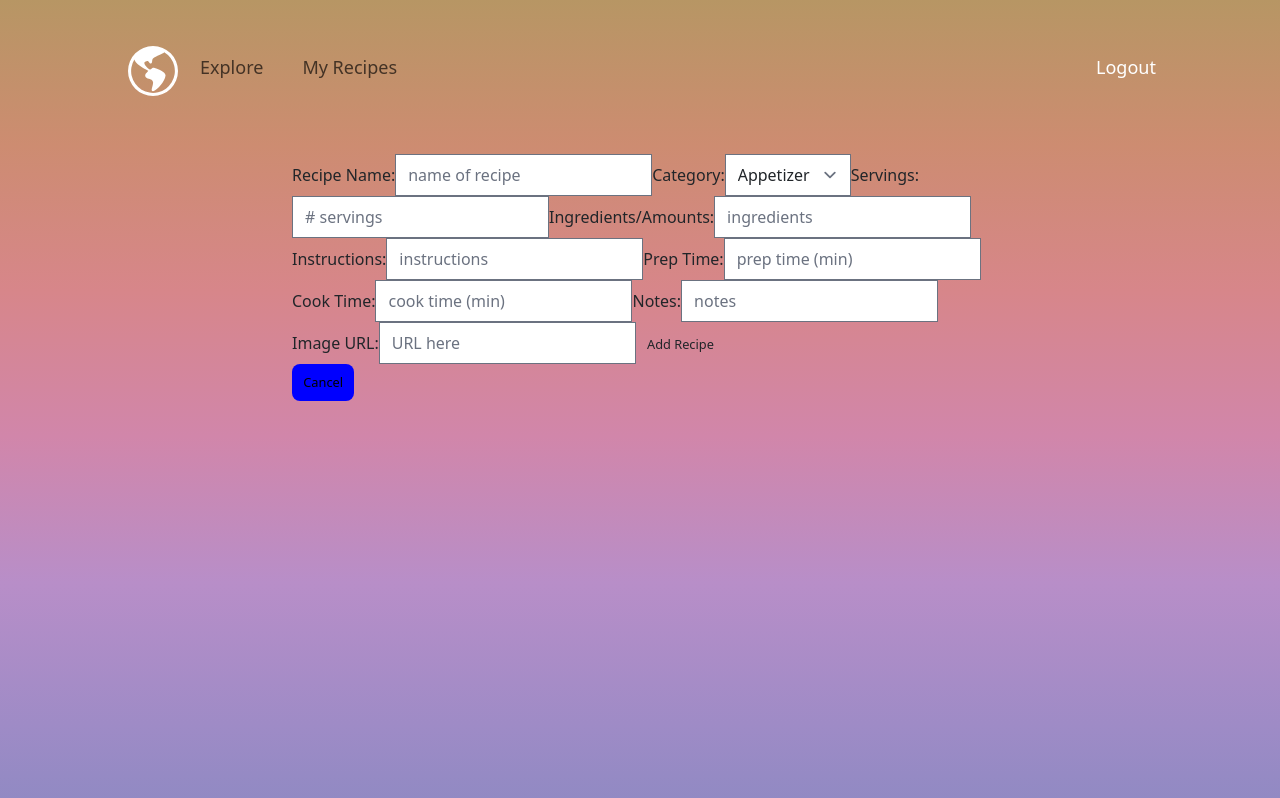
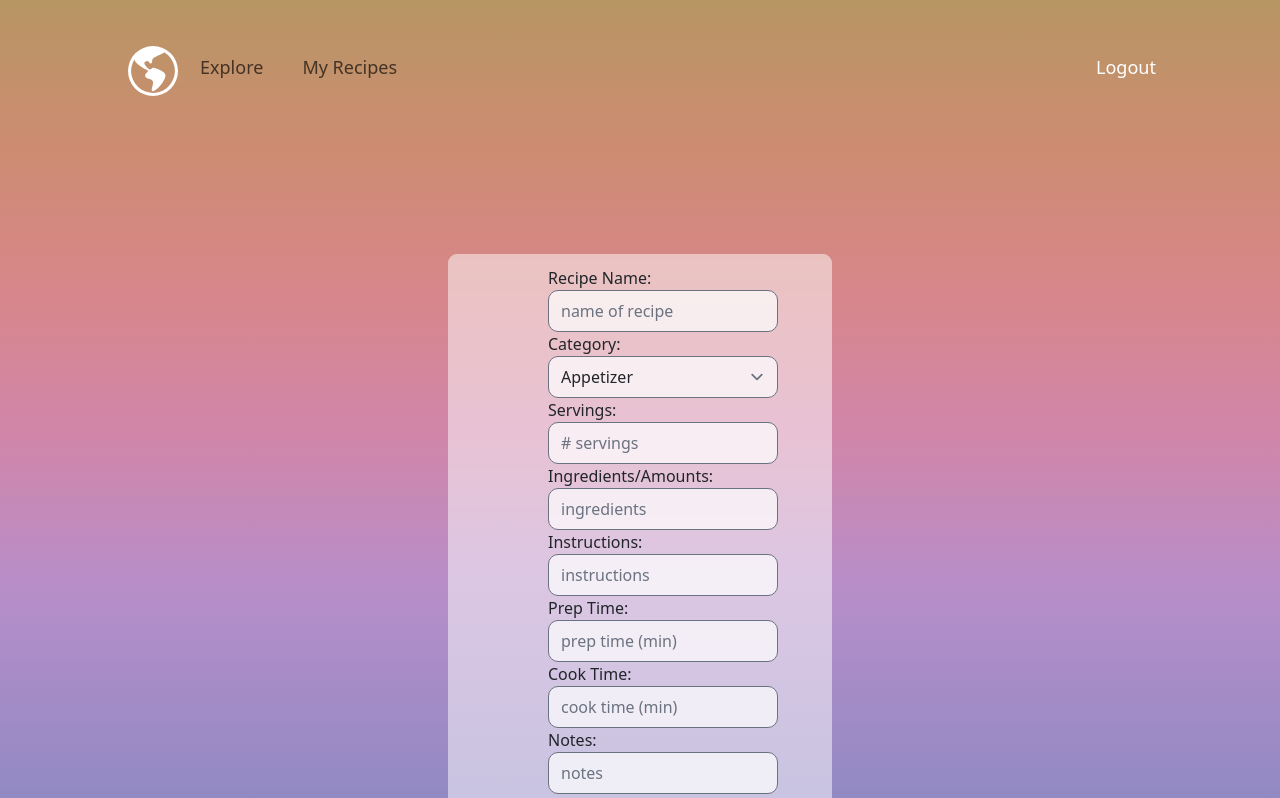
Before and after one commit to amyrtandrew/Connected_Cook_Website, a React (Vite) app: page /create-recipe in a window 1280 px wide. Shown: the top 798 px of the page. Built offline with nearby package versions, Linux system fonts and the light colour scheme; no server answers.

Commit message:
create recipe for m css

```diff
--- a/src/Components/Profile/MyRecipes/CreateRecipeForm.jsx
+++ b/src/Components/Profile/MyRecipes/CreateRecipeForm.jsx
@@ -13,9 +13,24 @@ const CreateRecipeForm = ({ onCreateRecipe }) => {
   const [image, setImage] = useState("");
 
   return (
-    <div>
+    <div
+      style={{
+        display: "flex",
+        justifyContent: "center",
+        alignItems: "center",
+        paddingTop: "50px",
+        marginTop: "25vh",
+        marginLeft: "auto",
+        marginRight: "auto",
+        borderRadius: "9px",
+        height: "80vh",
+        width: "30vw",
+        backgroundColor: "rgb(255 255 255 / 50%)",
+      }}
+    >
       <form
         className="create-recipe-form"
+        style={{ width: "100%" }}
         onSubmit={(e) => {
           onCreateRecipe(e, {
             recipeName: recipeName,
@@ -37,12 +52,22 @@ const CreateRecipeForm = ({ onCreateRecipe }) => {
           type="text"
           placeholder="name of recipe"
           required
+          style={{
+            borderRadius: "10px",
+            width: "18vw",
+            backgroundColor: "rgb(255 255 255 / 70%)",
+          }}
           onChange={(e) => setRecipeName(e.target.value)}
         />
         <label htmlFor="category">Category:</label>
         <select
           name="category"
           id="category"
+          style={{
+            borderRadius: "10px",
+            width: "18vw",
+            backgroundColor: "rgb(255 255 255 / 70%)",
+          }}
           onChange={(e) => setCategory(e.target.value)}
         >
           <option value="1">Appetizer</option>
@@ -57,6 +82,11 @@ const CreateRecipeForm = ({ onCreateRecipe }) => {
           name="servings"
           id="servings"
           type="text"
+          style={{
+            borderRadius: "10px",
+            width: "18vw",
+            backgroundColor: "rgb(255 255 255 / 70%)",
+          }}
           placeholder="# servings"
           onChange={(e) => setServings(e.target.value)}
         />
@@ -65,6 +95,11 @@ const CreateRecipeForm = ({ onCreateRecipe }) => {
           name="ingredients"
           id="ingredients"
           type="text"
+          style={{
+            borderRadius: "10px",
+            width: "18vw",
+            backgroundColor: "rgb(255 255 255 / 70%)",
+          }}
           placeholder="ingredients"
           onChange={(e) => setIngredients(e.target.value)}
         />
@@ -73,6 +108,11 @@ const CreateRecipeForm = ({ onCreateRecipe }) => {
           name="instructions"
           id="instructions"
           type="text"
+          style={{
+            borderRadius: "10px",
+            width: "18vw",
+            backgroundColor: "rgb(255 255 255 / 70%)",
+          }}
           placeholder="instructions"
           onChange={(e) => setInstructions(e.target.value)}
         />
@@ -81,6 +121,11 @@ const CreateRecipeForm = ({ onCreateRecipe }) => {
           name="prepTime"
           id="prepTime"
           type="text"
+          style={{
+            borderRadius: "10px",
+            width: "18vw",
+            backgroundColor: "rgb(255 255 255 / 70%)",
+          }}
           placeholder="prep time (min)"
           onChange={(e) => setPrepTime(e.target.value)}
         />
@@ -89,6 +134,11 @@ const CreateRecipeForm = ({ onCreateRecipe }) => {
           name="cookTime"
           id="cookTime"
           type="text"
+          style={{
+            borderRadius: "10px",
+            width: "18vw",
+            backgroundColor: "rgb(255 255 255 / 70%)",
+          }}
           placeholder="cook time (min)"
           onChange={(e) => setCookTime(e.target.value)}
         />
@@ -97,6 +147,11 @@ const CreateRecipeForm = ({ onCreateRecipe }) => {
           name="notes"
           id="notes"
           type="text"
+          style={{
+            borderRadius: "10px",
+            width: "18vw",
+            backgroundColor: "rgb(255 255 255 / 70%)",
+          }}
           placeholder="notes"
           onChange={(e) => setNotes(e.target.value)}
         />
@@ -113,6 +168,11 @@ const CreateRecipeForm = ({ onCreateRecipe }) => {
           id="image"
           required
           type="text"
+          style={{
+            borderRadius: "10px",
+            width: "18vw",
+            backgroundColor: "rgb(255 255 255 / 70%)",
+          }}
           placeholder="URL here"
           onChange={(e) => setImage(e.target.value)}
         />
--- a/src/pages/RecipePage.jsx
+++ b/src/pages/RecipePage.jsx
@@ -138,15 +138,6 @@ export default function RecipePage() {
                   people
                 </li>
                 <li>
-                  <span className="recipe-comp">Ingredients:</span> <br />
-                  <span>{recipe.ingredients}</span>{" "}
-                </li>
-                <li>
-                  {" "}
-                  <span className="recipe-comp">Instructions:</span> <br />{" "}
-                  <span>{recipe.instructions}</span>{" "}
-                </li>
-                <li>
                   {" "}
                   <span className="recipe-comp">Prep Time::</span>{" "}
                   {recipe.prepTime} minutes
@@ -162,13 +153,33 @@ export default function RecipePage() {
                   {recipe.prepTime + recipe.cookTime} minutes
                 </li>
                 <li>
+                  <span className="recipe-comp">Ingredients:</span> <br />
+                  <span>{recipe.ingredients}</span>{" "}
+                </li>
+                <li>
+                  {" "}
+                  <span className="recipe-comp">Instructions:</span> <br />{" "}
+                  <span>{recipe.instructions}</span>{" "}
+                </li>
+                <li>
                   <span className="recipe-comp"> Notes:</span> <br />{" "}
                   <span>{recipe.notes}</span>{" "}
                 </li>
               </ul>
               {userId === recipe.userId ? (
                 <Link to={`/edit-recipe/${recipe.recipeId}`}>
-                  <button>Edit</button>
+                  <button
+                    style={{
+                      position: "absolute",
+                      display: "flex",
+                      marginLeft: "0vw",
+                      marginTop: "10vh",
+                      backgroundColor: "#7B77B4",
+                      color: "black",
+                    }}
+                  >
+                    Edit
+                  </button>
                 </Link>
               ) : (
                 <div
@@ -193,7 +204,10 @@ export default function RecipePage() {
                   >
                     Favorite
                   </button>
-                  <span> {recipe.favorites.length}</span>
+                  <span style={{ fontSize: "23px", marginLeft: "0.5vw" }}>
+                    {" "}
+                    {recipe.favorites.length}
+                  </span>
                 </div>
               )}
               <Link to="/my-recipes">
@@ -202,10 +216,11 @@ export default function RecipePage() {
                   style={{
                     backgroundColor: "black",
                     color: "white",
-                    position: "absolute",
+                    position: "relative",
                     display: "flex",
                     marginLeft: "40vw",
-                    marginTop: "2vh",
+                    bottom: "-2vh",
+                    width: "8.4vw",
                   }}
                 >
                   Back to Recipes
```
